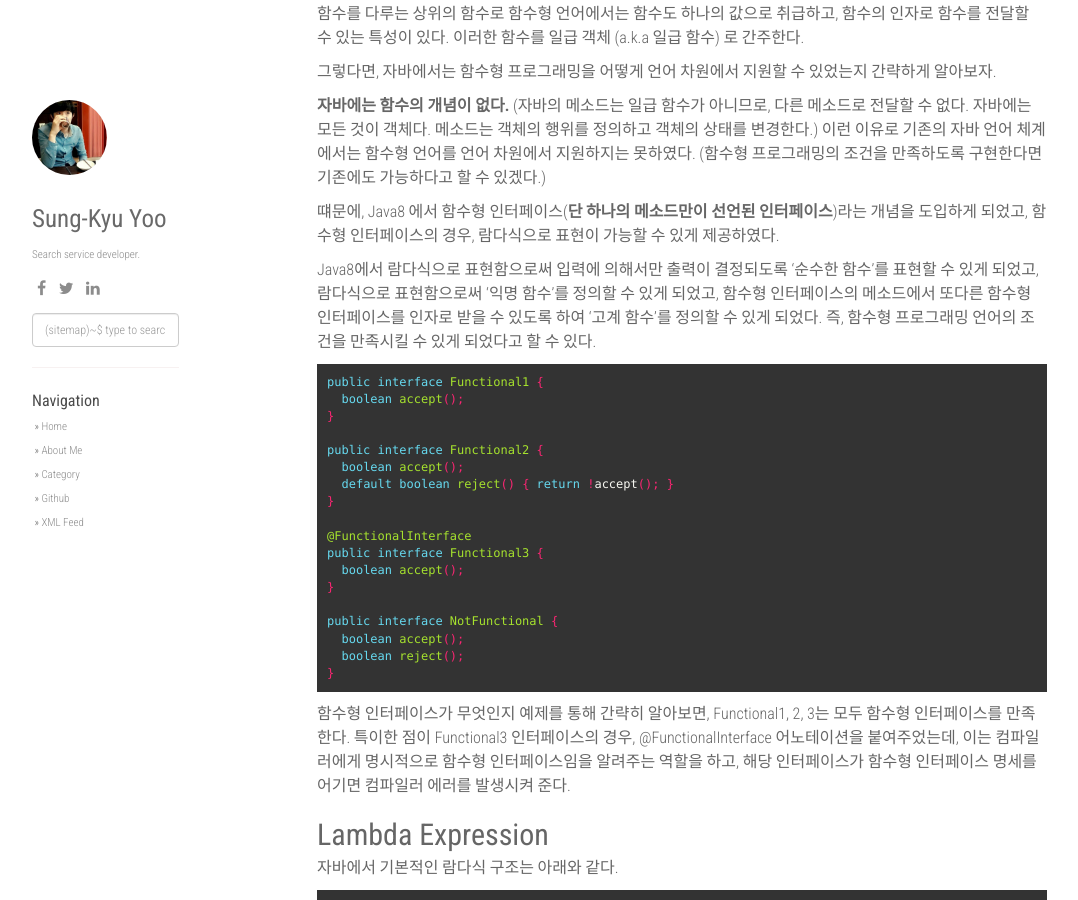
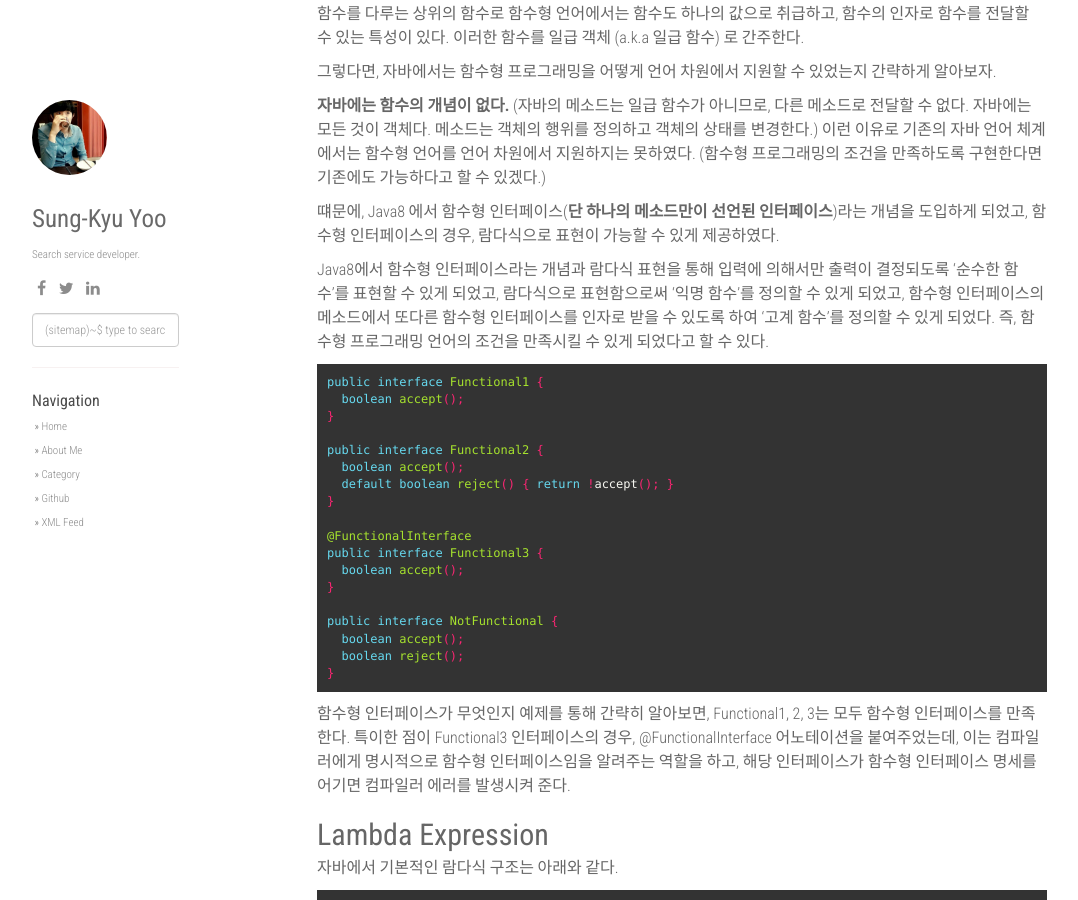
Before and after one commit to skyoo2003/skyoo2003.github.io, a Jekyll site: the page built from _posts/2016-11-09-java8-lambda-expression.md, in a window 1280 px wide and 900 px high, scrolled down 639 px. Shown: the whole window, without its empty margins (53-1131 px from the left). Built offline with Jekyll 4.4.1, drawn with Linux system fonts in a browser that asks for light colours; nearby versions of some CDN libraries; comment, search, counter and statistics services are not loaded.

Commit message:
문맥 이상한 부분 수정

````diff
--- a/_posts/2016-11-09-java8-lambda-expression.md
+++ b/_posts/2016-11-09-java8-lambda-expression.md
@@ -33,7 +33,7 @@ categories: [all, java]
 
 떄문에, Java8 에서 함수형 인터페이스(**단 하나의 메소드만이 선언된 인터페이스**)라는 개념을 도입하게 되었고, 함수형 인터페이스의 경우, 람다식으로 표현이 가능할 수 있게 제공하였다.
 
-Java8에서 람다식으로 표현함으로써 입력에 의해서만 출력이 결정되도록 '순수한 함수'를 표현할 수 있게 되었고, 람다식으로 표현함으로써 '익명 함수'를 정의할 수 있게 되었고, 함수형 인터페이스의 메소드에서 또다른 함수형 인터페이스를 인자로 받을 수 있도록 하여 '고계 함수'를 정의할 수 있게 되었다. 즉, 함수형 프로그래밍 언어의 조건을 만족시킬 수 있게 되었다고 할 수 있다.
+Java8에서 함수형 인터페이스라는 개념과 람다식 표현을 통해 입력에 의해서만 출력이 결정되도록 '순수한 함수'를 표현할 수 있게 되었고, 람다식으로 표현함으로써 '익명 함수'를 정의할 수 있게 되었고, 함수형 인터페이스의 메소드에서 또다른 함수형 인터페이스를 인자로 받을 수 있도록 하여 '고계 함수'를 정의할 수 있게 되었다. 즉, 함수형 프로그래밍 언어의 조건을 만족시킬 수 있게 되었다고 할 수 있다.
 
 ```java
 public interface Functional1 {
````
